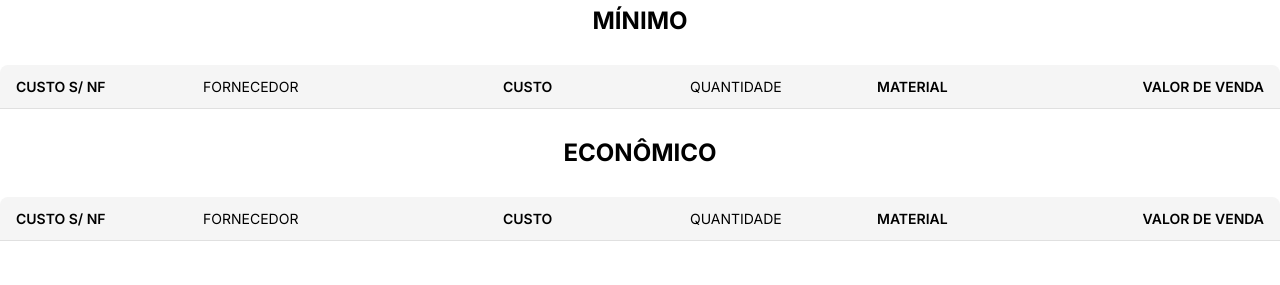
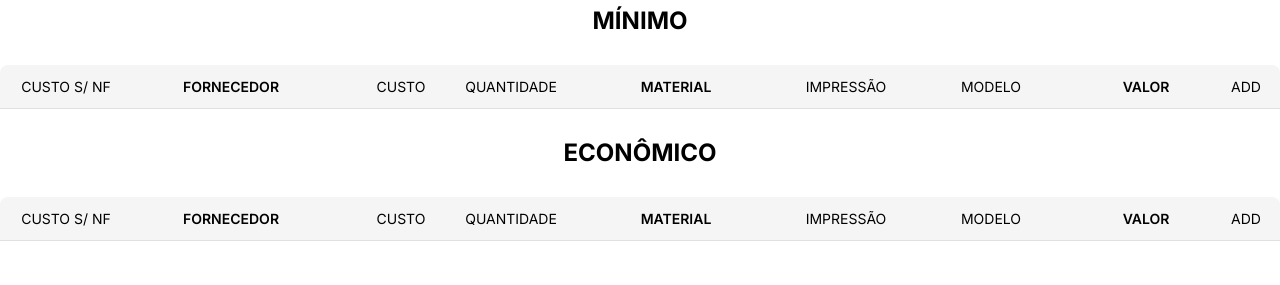
Before and after one commit to gabdreux/a4Embalagens, a React (Create React App) app: page / in a window 1280 px wide. Shown: the part 857-1142 px from the top of the page. Built offline with nearby package versions, Linux system fonts and the light colour scheme; no server answers; the database is empty; sample sign-in values are in the browser's storage.

Commit message:
novo formato criação propostas

```diff
--- a/src/components/ProposalView.jsx
+++ b/src/components/ProposalView.jsx
@@ -180,18 +180,21 @@ const ProposalView = () => {
 
 
   return (
-    <div className="listWrapper" id="print">
+    <div className="listWrapper">
       {/* Tabela MÍNIMO */}
       <h2>MÍNIMO</h2>
       <div className="list-container">
         <div className="table-header">
           <div className="table-row">
-            <div className="table-cell"><span>CUSTO S/ NF</span></div>
-            <div className="table-cell"><span>FORNECEDOR</span></div>
-            <div className="table-cell"><span>CUSTO</span></div>
-            <div className="table-cell"><span>QUANTIDADE</span></div>
-            <div className="table-cell"><span>MATERIAL</span></div>
-            <div className="table-cell"><span>VALOR DE VENDA</span></div>
+            <div className="table-cell proposalView"><span>CUSTO S/ NF</span></div>
+            <div className="table-cell proposalView"><span>FORNECEDOR</span></div>
+            <div className="table-cell proposalView"><span>CUSTO</span></div>
+            <div className="table-cell proposalView"><span>QUANTIDADE</span></div>
+            <div className="table-cell proposalView"><span>MATERIAL</span></div>
+            <div className="table-cell proposalView"><span>IMPRESSÃO</span></div>
+            <div className="table-cell proposalView">MODELO<span></span></div>
+            <div className="table-cell proposalView"><span>VALOR</span></div>
+            <div className="table-cell proposalView"><span>ADD</span></div>
           </div>
         </div>
         <div className="table-body">
@@ -203,12 +206,19 @@ const ProposalView = () => {
 
             return (
               <div key={product.id} className="table-row">
-                <div className={`table-cell ${!hasAccess ? 'blurred' : ''}`}>{costWithoutTax}</div>
-                <div className="table-cell">{product['fornecedor']}</div>
-                <div className="table-cell">{custo.toFixed(3)}</div>
-                <div className="table-cell">{quantidade}</div>
-                <div className="table-cell">{product['material']}</div>
-                <div className="table-cell">{calculateFinalValue(custo)}</div>
+                <div className={`table-cell proposalView ${!hasAccess ? 'blurred' : ''}`}>{costWithoutTax}</div>
+                <div className="table-cell proposalView">{product['fornecedor']}</div>
+                <div className="table-cell proposalView">{custo.toFixed(3)}</div>
+                <div className="table-cell proposalView">{quantidade}</div>
+                <div className="table-cell proposalView">{product['material']}</div>
+                <input  className="table-cell proposalView" type="checkbox" id="checkbox" name="option" value="selected"></input>
+                <select  className="table-cell proposalView" id="dropdown" name="tipo">
+                  <option value=""></option>
+                  <option value="normal">NORMAL</option>
+                  <option value="corte-vinco">CORTE E VINCO</option>
+                </select>
+                <div className="table-cell proposalView">{calculateFinalValue(custo)}</div>
+                <input  className="table-cell proposalView" type="checkbox" id="checkbox" name="option" value="selected"></input>
               </div>
             );
           })}
@@ -220,12 +230,15 @@ const ProposalView = () => {
       <div className="list-container">
         <div className="table-header">
           <div className="table-row">
-            <div className="table-cell"><span>CUSTO S/ NF</span></div>
-            <div className="table-cell"><span>FORNECEDOR</span></div>
-            <div className="table-cell"><span>CUSTO</span></div>
-            <div className="table-cell"><span>QUANTIDADE</span></div>
-            <div className="table-cell"><span>MATERIAL</span></div>
-            <div className="table-cell"><span>VALOR DE VENDA</span></div>
+            <div className="table-cell proposalView"><span>CUSTO S/ NF</span></div>
+            <div className="table-cell proposalView"><span>FORNECEDOR</span></div>
+            <div className="table-cell proposalView"><span>CUSTO</span></div>
+            <div className="table-cell proposalView"><span>QUANTIDADE</span></div>
+            <div className="table-cell proposalView"><span>MATERIAL</span></div>
+            <div className="table-cell proposalView"><span>IMPRESSÃO</span></div>
+            <div className="table-cell proposalView">MODELO<span></span></div>
+            <div className="table-cell proposalView"><span>VALOR</span></div>
+            <div className="table-cell proposalView"><span>ADD</span></div>
           </div>
         </div>
         <div className="table-body">
@@ -236,12 +249,19 @@ const ProposalView = () => {
 
             return (
               <div key={product.id} className="table-row">
-                <div className="table-cell">{costWithoutTax}</div>
-                <div className="table-cell">{product['fornecedor']}</div>
-                <div className="table-cell">{custo.toFixed(3)}</div>
-                <div className="table-cell">{quantidade}</div>
-                <div className="table-cell">{product['material']}</div>
-                <div className="table-cell">{calculateFinalValue(custo)}</div>
+                <div className="table-cell proposalView">{costWithoutTax}</div>
+                <div className="table-cell proposalView">{product['fornecedor']}</div>
+                <div className="table-cell proposalView">{custo.toFixed(3)}</div>
+                <div className="table-cell proposalView">{quantidade}</div>
+                <div className="table-cell proposalView">{product['material']}</div>
+                <input  className="table-cell proposalView" type="checkbox" id="checkbox" name="option" value="selected"></input>
+                <select  className="table-cell proposalView" id="dropdown" name="tipo">
+                  <option value=""></option>
+                  <option value="normal">NORMAL</option>
+                  <option value="corte-vinco">CORTE E VINCO</option>
+                </select>
+                <div className="table-cell proposalView">{calculateFinalValue(custo)}</div>
+                <input  className="table-cell proposalView" type="checkbox" id="checkbox" name="option" value="selected"></input>
               </div>
             );
           })}
--- a/src/styles/Lists.css
+++ b/src/styles/Lists.css
@@ -39,32 +39,60 @@
 }
 
 
-.table-cell:nth-child(2) {
-  min-width: 300px;
+
+
+
+.table-cell:nth-child(1).proposalView {
+  min-width: 100px;
+  text-align: center;
+
 }
 
-
-.table-cell:nth-child(5) {
-  min-width: 200px;
+.table-cell:nth-child(2).proposalView {
+  min-width: 230px;
+  text-align: center;
+  font-weight: 600;
 }
 
-.table-cell:nth-child(3),
-.table-cell:nth-child(4),
-.table-cell:nth-child(6) {
-  min-width: 70px;
+.table-cell:nth-child(3).proposalView {
+  min-width: 110px;
+  text-align: center;
 }
 
-.table-cell:nth-child(1),
-.table-cell:nth-child(3),
-.table-cell:nth-child(5),
-.table-cell:nth-child(6) {
+.table-cell:nth-child(4).proposalView {
+  min-width: 110px;
+  text-align: center;
+}
+
+.table-cell:nth-child(5).proposalView {
+  min-width: 220px;
+  text-align: center;
+  font-weight: 600;
+}
+
+.table-cell:nth-child(6).proposalView {
+  min-width: 120px;
+  text-align: center;
+}
+
+.table-cell:nth-child(7).proposalView {
+  min-width: 170px;
+  text-align: center;
+}
+
+.table-cell:nth-child(8).proposalView {
+  min-width: 140px;
+  text-align: center;
   font-weight: 600;
 }
 
 
-.table-cell:last-child {
-  text-align: end;
+.table-cell:nth-child(9).proposalView {
+  min-width: 60px;
+  text-align: center;
 }
+
+
 
 
 .table-container {
```
